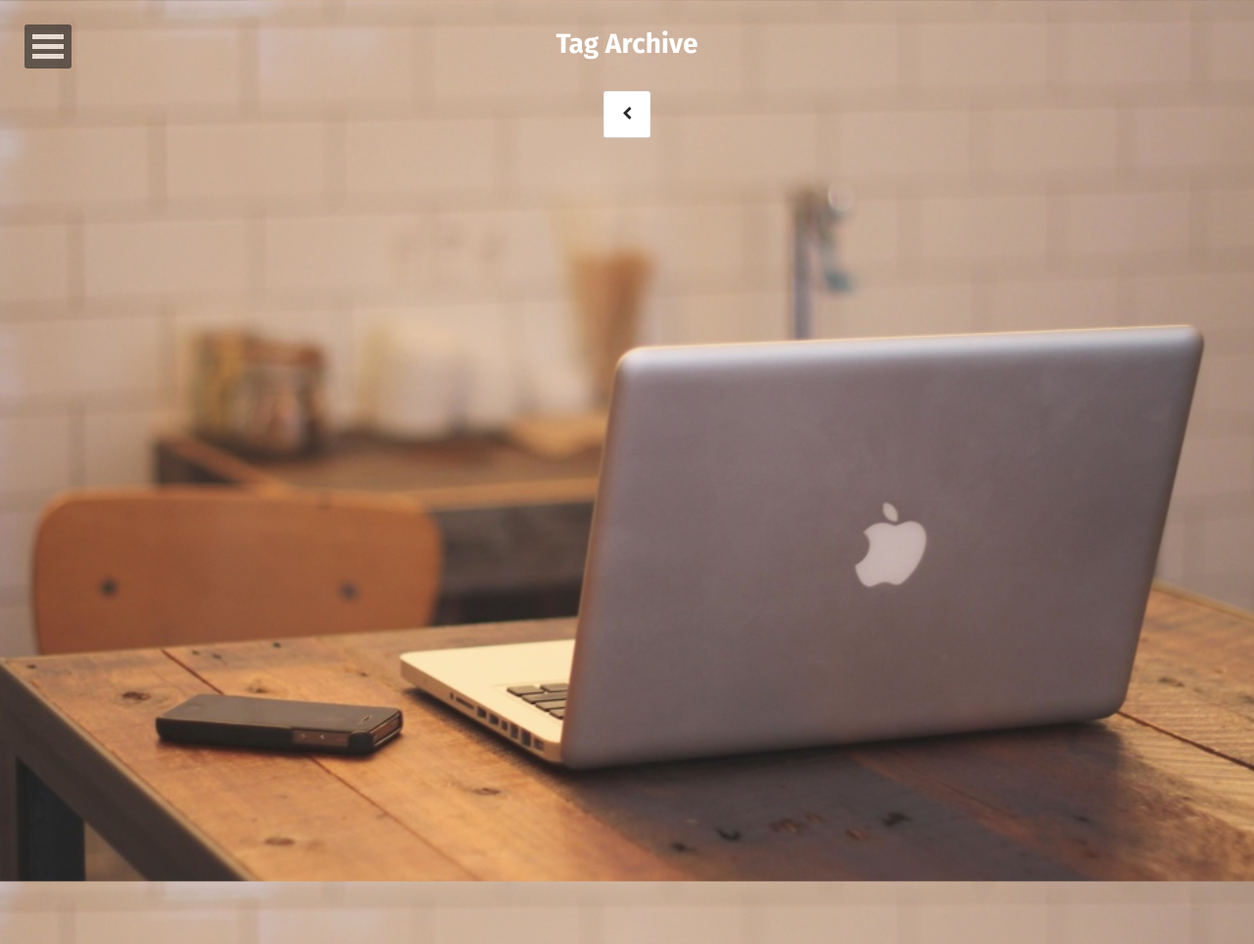
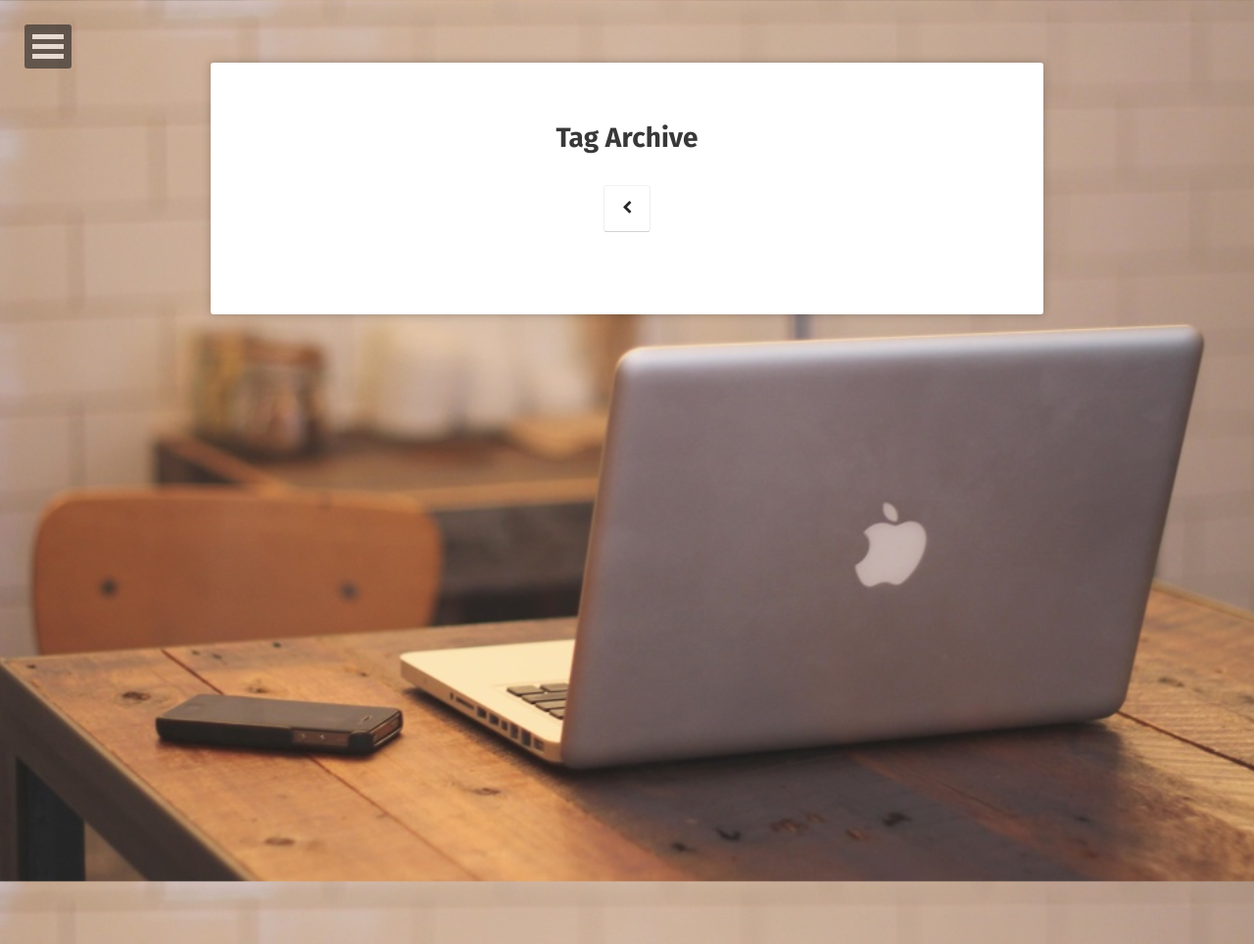
Before and after one commit to lcomet/linamolinascomet, a Jekyll site: the page built from tags/index.html, in a window 1280 px wide. Shown: the whole page at 98% size. Built offline with Jekyll 4.4.1, drawn with Linux system fonts in a browser that asks for light colours; some web fonts are replaced.

Commit message:
update page
update

```diff
--- a/_layouts/page.html
+++ b/_layouts/page.html
@@ -13,7 +13,7 @@ layout: compress
     {% include nav.html %}
     <!-- Header -->
     <header class="header" role="banner">
-        <div>
+        <div class="wrapper animated fadeIn">
             <div class="content">
                 <div class="post-title {% if page.feature %} feature {% endif %}">
                     <h1>{{ page.title }}</h1>
```
